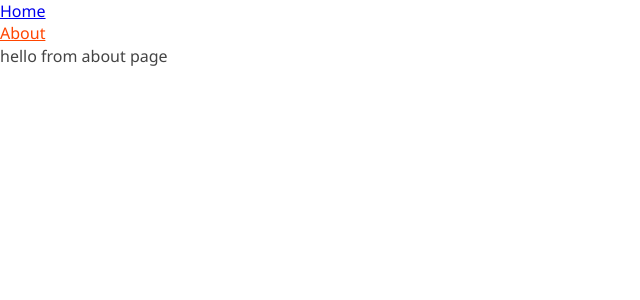
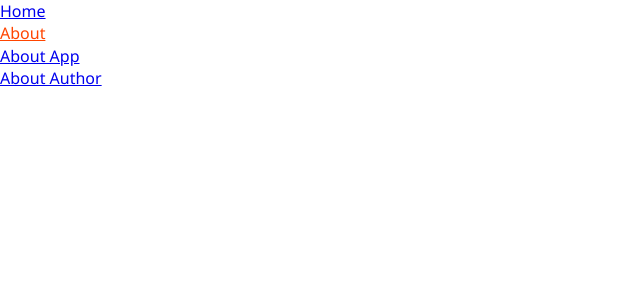
Before and after one commit to Recillah-Khamala/ToDosApp, a React (Create React App) app: page /about in a window 1280 px wide. Shown: the top 300 px of the page, without its empty margins (0-640 px from the left). Built offline with nearby package versions, Linux system fonts and the light colour scheme.

Commit message:
Implement links

```diff
--- a/src/pages/About.js
+++ b/src/pages/About.js
@@ -1,9 +1,25 @@
 import React from 'react';
+import { Link, Route, useRouteMatch } from 'react-router-dom'
+import SinglePage from './SinglePage';
 
-const About = () => (
-  <div>
-    hello from about page
-  </div>
-);
+const About = () => {
+
+  const { url, path } = useRouteMatch
+  return (
+    <div>
+      <ul>
+        <li>
+          <Link to={`${url}/about-app`}>About App</Link>
+        </li>
+        <li>
+          <Link to={`${url}/about-author`}>About Author</Link>
+        </li>
+      </ul>
+      <Route path={`${path}/:slug`}>
+        <SinglePage />
+      </Route>
+    </div>
+  )
+  };
 
 export default About;
--- /dev/null
+++ b/src/pages/SinglePage.js
@@ -0,0 +1,9 @@
+import React from "react";
+
+const SinglePage = () => {
+  return <div>
+    Hello from single page
+  </div>
+}
+
+export default SinglePage
```
